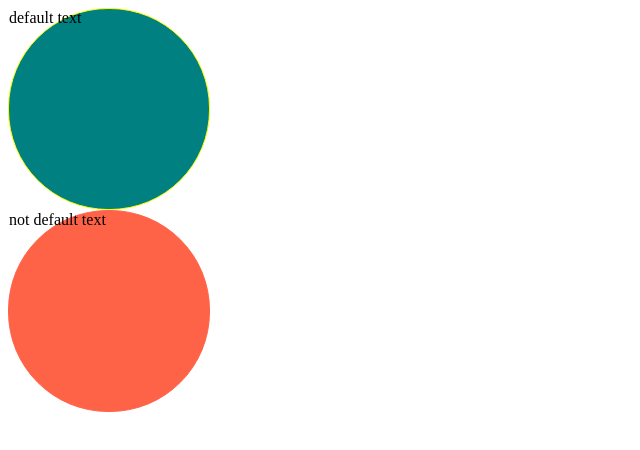
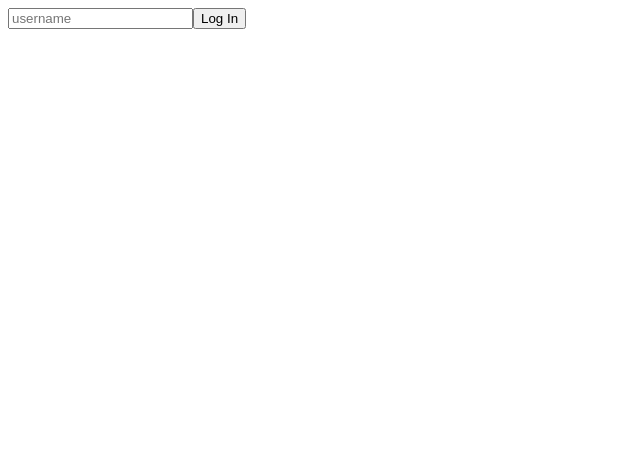
Before and after one commit to JangChangKyoon/Crypto, a React (Create React App) app: page / in a window 1280 px wide. Shown: the top 450 px of the page, without its empty margins (0-640 px from the left). Built offline with nearby package versions, Linux system fonts and the light colour scheme.

Commit message:
type form

```diff
--- a/src/App.tsx
+++ b/src/App.tsx
@@ -1,11 +1,22 @@
 import React from "react";
-import Circle from "./Circle";
+import { useState } from "react";
 
 function App() {
+  const [value, setValue] = useState("");
+  const onChange = (event: React.FormEvent<HTMLInputElement>) => {
+    console.log(event.currentTarget.value);
+  };
   return (
     <div>
-      <Circle borderColor="yellow" bgColor="teal" />
-      <Circle text="not default text" bgColor="tomato" />
+      <form>
+        <input
+          value={value}
+          onChange={onChange}
+          type="text"
+          placeholder="username"
+        />
+        <button>Log In</button>
+      </form>
     </div>
   );
 }
--- a/src/Circle.tsx
+++ /dev/null
@@ -1,33 +0,0 @@
-import styled from "styled-components";
-import React, { useState } from "react";
-
-interface ContainerProps {
-  bgColor: string;
-  borderColor: string;
-}
-
-const Container = styled.div<ContainerProps>`
-  width: 200px;
-  height: 200px;
-  background-color: ${(props) => props.bgColor};
-  border-radius: 100px;
-  border: 1px solid ${(props) => props.borderColor};
-`;
-
-interface CircleProps {
-  bgColor: string;
-  borderColor?: string;
-  text?: string;
-}
-
-function Circle({ bgColor, borderColor, text = "default text" }: CircleProps) {
-  // = Circle({ bgColor }: CircleProps = props.bgColor : CircleProps
-  const [value, setValue] = useState<number | string>("");
-  return (
-    <Container bgColor={bgColor} borderColor={borderColor ?? bgColor}>
-      {text}
-    </Container>
-  );
-}
-
-export default Circle;
```
